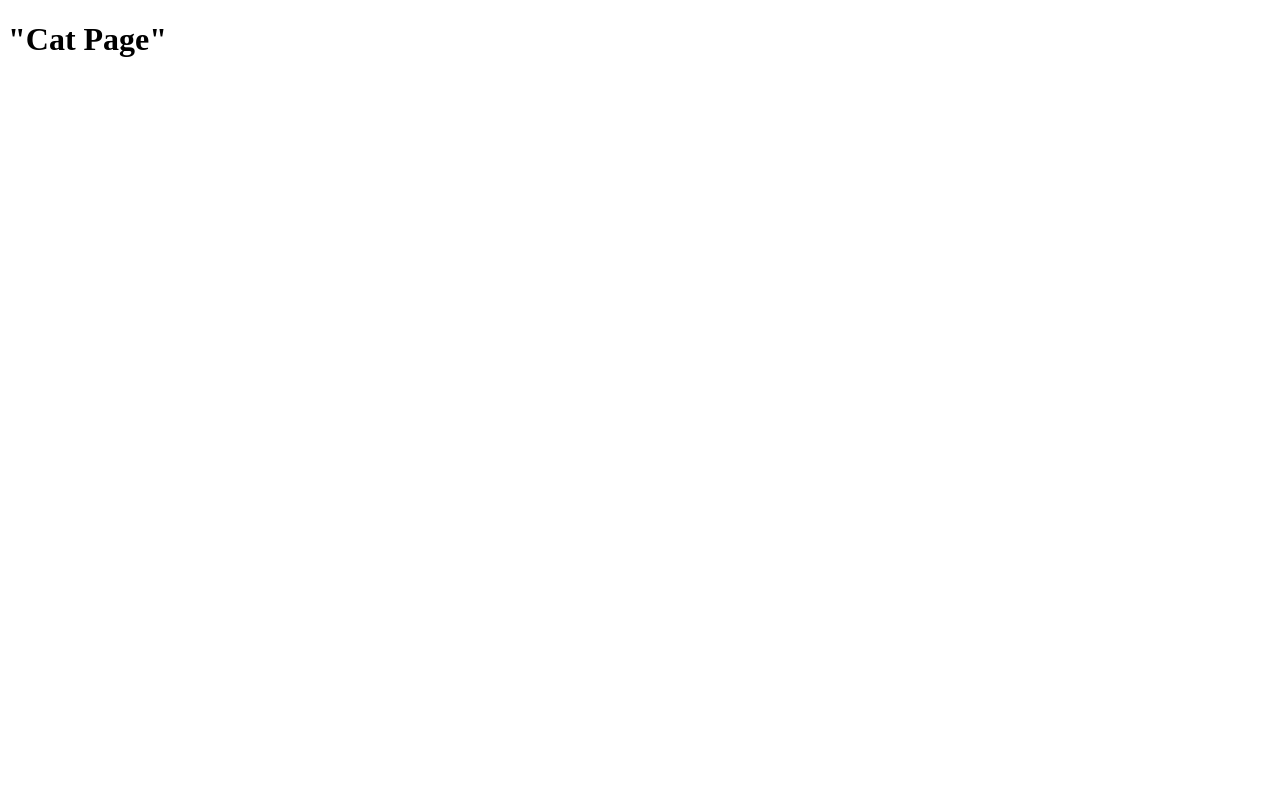
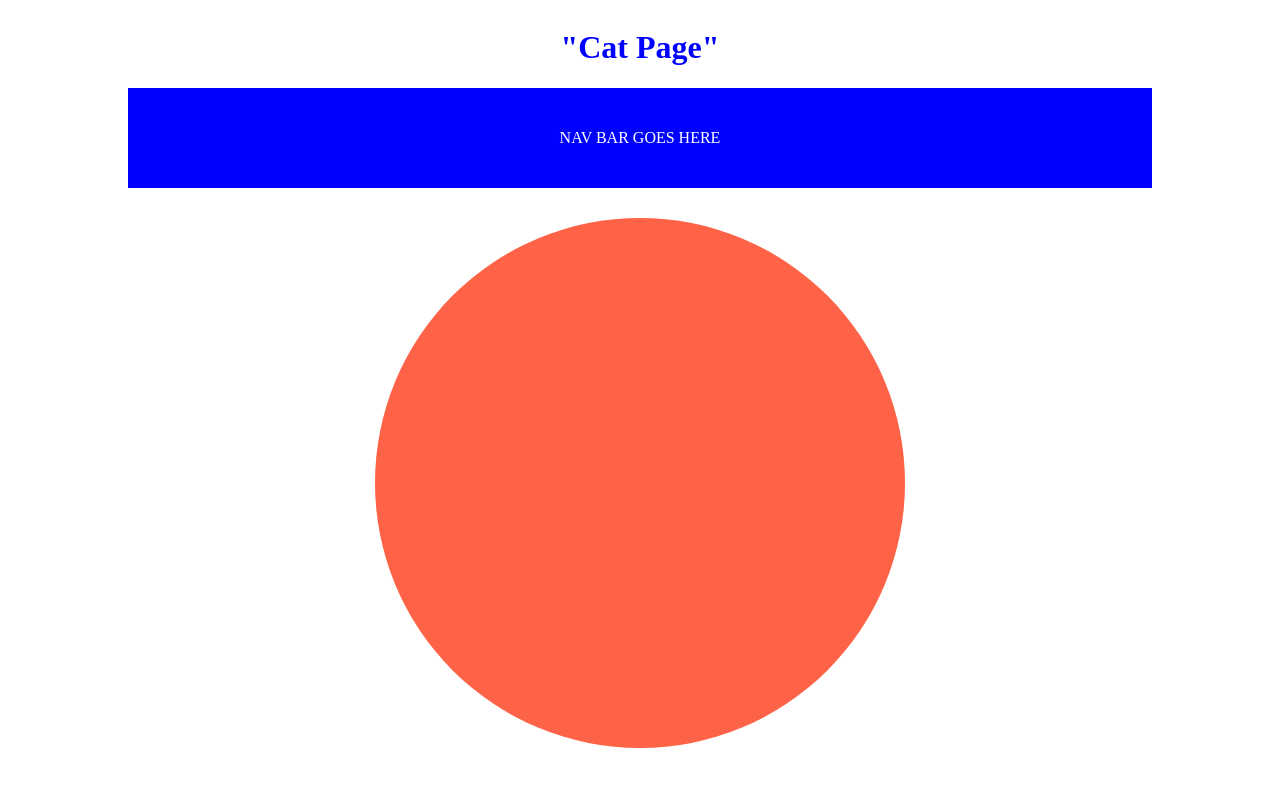
Before and after one commit to Mapono/cat, a plain HTML site: page index.html in a window 1280 px wide. Drawn offline with Linux system fonts and the light colour scheme.

Commit message:
added html & css

```diff
--- /dev/null
+++ b/assets/stylesheet.css
@@ -0,0 +1,36 @@
+header {
+  display: flex;
+  flex-direction: column;
+  justify-content: center;
+  align-items: center;
+}
+h1 {
+  display: flex;
+  justify-content: center;
+  color: blue;
+}
+
+nav {
+  display: flex;
+  justify-content: center;
+  align-items: center;
+  color: white;
+  background-color: blue;
+  width: 80vw;
+  height: 100px;
+}
+main {
+  display: flex;
+  justify-content: center;
+}
+
+#catImage {
+  display: flex;
+  justify-content: center;
+  align-items: center;
+  background-color: tomato;
+  border-radius: 50%;
+  width: 530px;
+  height: 530px;
+  margin: 30px;
+}
--- a/index.html
+++ b/index.html
@@ -5,16 +5,19 @@
     <meta http-equiv="X-UA-Compatible" content="IE=edge" />
     <meta name="viewport" content="width=device-width, initial-scale=1.0" />
     <title>Cat Page</title>
+    <link rel="stylesheet" href="assets/stylesheet.css" />
   </head>
   <body>
     <header>
       <h1>"Cat Page"</h1>
       <div>
-        <nav></nav>
+        <nav>
+          <p>NAV BAR GOES HERE</p>
+        </nav>
       </div>
     </header>
     <main>
-      <p></p>
+      <div id="catImage"></div>
     </main>
     <footer></footer>
   </body>
```
